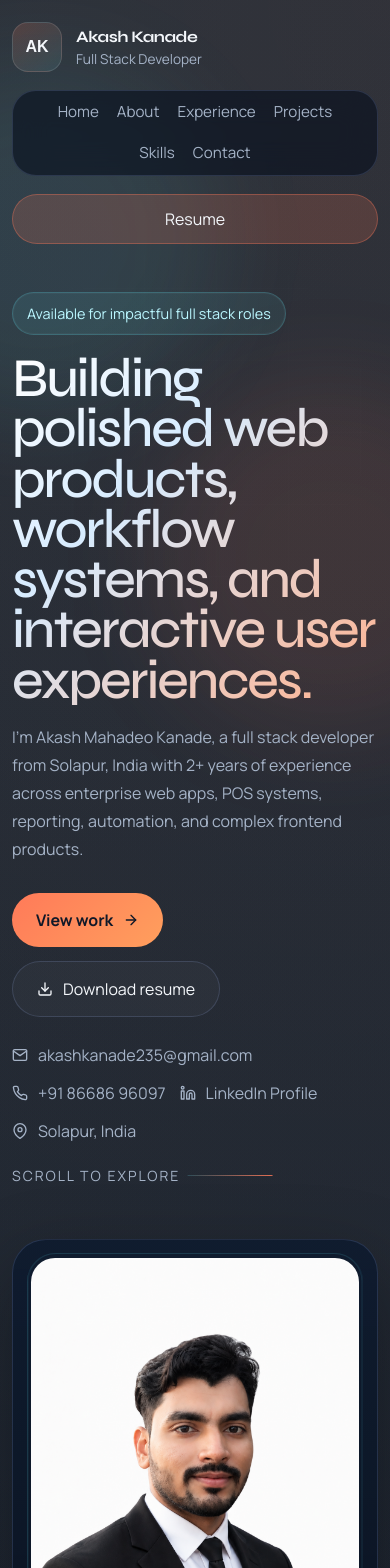
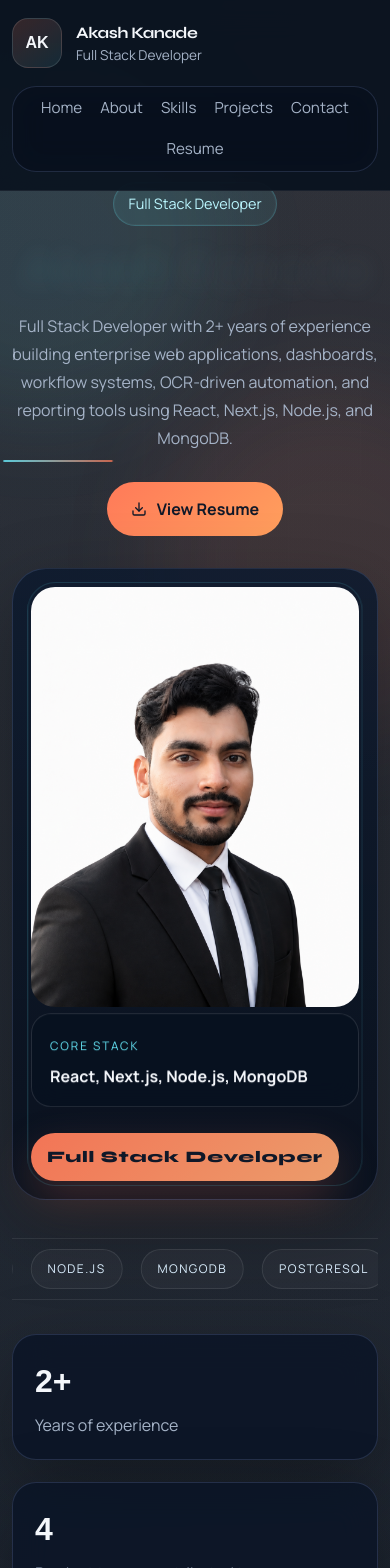
Before and after one commit to akashkanade9182/akashkanade9182.github.io, a React (Create React App) app: page / in a window 390 px wide. Shown: the top 1568 px of the page. Built offline with nearby package versions, Linux system fonts and the light colour scheme.

Commit message:
profile updated

```diff
--- a/src/App.css
+++ b/src/App.css
@@ -41,7 +41,7 @@ a {
 
 .app-shell {
   position: relative;
-  overflow: hidden;
+  overflow-x: hidden;
   min-height: 100vh;
   padding-bottom: 56px;
 }
@@ -82,16 +82,27 @@ a {
   background: rgba(255, 122, 89, 0.18);
 }
 
-.site-header,
+.header-shell,
 main {
   position: relative;
   z-index: 1;
 }
 
+.header-shell {
+  position: fixed;
+  top: 0;
+  left: 0;
+  right: 0;
+  z-index: 40;
+  background: rgba(7, 16, 29, 0.88);
+  backdrop-filter: blur(18px);
+  border-bottom: 1px solid rgba(255, 255, 255, 0.06);
+}
+
 .site-header {
   width: var(--container);
   margin: 0 auto;
-  padding: 22px 0;
+  padding: 18px 0;
   display: flex;
   align-items: center;
   justify-content: space-between;
@@ -194,24 +205,85 @@ main {
 main {
   width: var(--container);
   margin: 0 auto;
+  padding-top: 110px;
 }
 
 .hero-section {
   display: grid;
-  grid-template-columns: minmax(0, 1.1fr) minmax(320px, 0.9fr);
+  grid-template-columns: minmax(0, 1fr) minmax(320px, 0.9fr);
   align-items: center;
   gap: 52px;
   min-height: calc(100vh - 108px);
-  padding: 24px 0 38px;
+  padding: 56px 0 38px;
 }
 
+.hero-copy {
+  max-width: 620px;
+}
+
+.hero-title {
+  display: inline-flex;
+  align-items: baseline;
+  gap: 0.22em;
+  flex-wrap: nowrap;
+  white-space: nowrap;
+  margin: 18px 0 18px;
+}
+
+.hero-name-line {
+  display: inline-block;
+  width: auto;
+  text-shadow: 0 0 22px rgba(103, 232, 249, 0.1);
+}
+
+.hero-name-accent {
+  background-size: 180% 180%;
+  animation: textShimmer 6s ease-in-out infinite;
+}
+
+.hero-intro {
+  position: relative;
+  min-height: 2.2em;
+}
+
+.hero-bio-inline {
+  max-width: 34ch;
+  min-height: auto;
+}
+
+.hero-intro::after {
+  content: "";
+  position: absolute;
+  left: 0;
+  bottom: -10px;
+  width: 92px;
+  height: 2px;
+  border-radius: 999px;
+  background: linear-gradient(90deg, rgba(103, 232, 249, 0.85), rgba(255, 122, 89, 0.75));
+  animation: pulseLine 2.8s ease-in-out infinite;
+}
+
+.hero-copy p {
+  max-width: 34ch;
+  margin: 0;
+}
+
+.experience-block {
+  margin-top: 48px;
+}
+
+.contact-highlight strong {
+  display: inline-flex;
+  align-items: center;
+  gap: 8px;
+}
 .hero-copy h1 {
   margin: 18px 0 18px;
   font-size: clamp(2.8rem, 5vw, 5.4rem);
   line-height: 0.92;
   letter-spacing: -0.04em;
-  max-width: 11ch;
-  text-wrap: balance;
+  max-width: none;
+  width: max-content;
   background: linear-gradient(135deg, #ffffff 0%, #d7ecff 35%, #ffb08c 100%);
   -webkit-background-clip: text;
   background-clip: text;
@@ -357,7 +429,7 @@ main {
   right: -20px;
   bottom: 28px;
   z-index: 2;
-  width: min(260px, 72%);
+  width: min(240px, 68%);
   padding: 18px;
   border: 1px solid rgba(255, 255, 255, 0.12);
   border-radius: 20px;
@@ -568,7 +640,7 @@ main {
 }
 
 .skills-grid {
-  grid-template-columns: repeat(4, minmax(0, 1fr));
+  grid-template-columns: repeat(auto-fit, minmax(180px, 1fr));
   margin-bottom: 24px;
 }
 
@@ -701,6 +773,18 @@ main {
   }
 }
 
+@keyframes textShimmer {
+  0%,
+  100% {
+    background-position: 0% 50%;
+    text-shadow: 0 0 22px rgba(103, 232, 249, 0.08);
+  }
+  50% {
+    background-position: 100% 50%;
+    text-shadow: 0 0 28px rgba(255, 176, 140, 0.18);
+  }
+}
+
 @media (max-width: 1080px) {
   .hero-section,
   .timeline-card,
@@ -722,6 +806,32 @@ main {
   .hero-section {
     min-height: auto;
     padding-top: 26px;
+    gap: 32px;
+  }
+
+  .hero-copy {
+    max-width: 820px;
+    margin: 0 auto;
+    text-align: center;
+  }
+
+  .hero-name-line {
+  display: inline-block;
+  width: auto;
+  text-shadow: 0 0 22px rgba(103, 232, 249, 0.1);
+}
+
+  .hero-copy p {
+    max-width: 32ch;
+    margin: 0 auto;
+  }
+
+  .hero-actions {
+    justify-content: center;
+  }
+
+  .hero-visual-stack {
+    width: min(100%, 520px);
   }
 
   .floating-panel {
@@ -736,6 +846,9 @@ main {
 }
 
 @media (max-width: 820px) {
+  main {
+    padding-top: 156px;
+  }
   .site-header {
     flex-direction: column;
     align-items: stretch;
@@ -767,6 +880,33 @@ main {
     padding: 48px 0;
   }
 
+  .hero-copy {
+    max-width: 100%;
+    margin: 0 auto;
+    text-align: center;
+  }
+
+  .hero-copy p {
+    max-width: 100%;
+    margin: 0 auto;
+  }
+
+  .hero-intro::after {
+  content: "";
+  position: absolute;
+  left: 0;
+  bottom: -10px;
+  width: 92px;
+  height: 2px;
+  border-radius: 999px;
+  background: linear-gradient(90deg, rgba(103, 232, 249, 0.85), rgba(255, 122, 89, 0.75));
+  animation: pulseLine 2.8s ease-in-out infinite;
+}
+
+  .hero-actions {
+    justify-content: center;
+  }
+
   .hero-copy h1 {
     font-size: clamp(2.35rem, 14vw, 3.8rem);
   }
@@ -781,12 +921,17 @@ main {
   }
 
   .glass-card,
-  .project-card,
-  .skill-group,
-  .timeline-card,
-  .contact-panel,
-  .stat-card {
+.project-card,
+.skill-group,
+.timeline-card,
+.contact-panel,
+.stat-card,
+.hero-bio-card {
     padding: 22px;
+  }
+
+  .hero-visual-stack {
+    width: 100%;
   }
 
   .floating-panel {
--- a/src/App.js
+++ b/src/App.js
@@ -2,7 +2,6 @@ import { useState } from "react";
 import "./App.css";
 import { motion } from "framer-motion";
 import {
-  FiArrowRight,
   FiDownload,
   FiGithub,
   FiLinkedin,
@@ -18,10 +17,10 @@ const CONTACT_ENDPOINT = "https://formsubmit.co/ajax/akashkanade235@gmail.com";
 const navLinks = [
   { label: "Home", href: "#home" },
   { label: "About", href: "#about" },
-  { label: "Experience", href: "#experience" },
+  { label: "Skills", href: "#skills" },
   { label: "Projects", href: "#projects" },
-  { label: "Skills", href: "#skills" },
   { label: "Contact", href: "#contact" },
+  { label: "Resume", href: resumeFile, isResume: true },
 ];
 
 const quickStats = [
@@ -144,6 +143,17 @@ const skillGroups = [
     title: "Specialized",
     items: ["Electron", "OCR", "Git", "Postman", "Workflow Design"],
   },
+  {
+    title: "Soft Skills",
+    items: [
+      "Communication",
+      "Problem Solving",
+      "Team Collaboration",
+      "Ownership",
+      "Adaptability",
+      "Time Management",
+    ],
+  },
 ];
 
 const education = [
@@ -177,6 +187,26 @@ const staggerBlock = {
     transition: {
       staggerChildren: 0.12,
     },
+  },
+};
+
+const nameReveal = {
+  hidden: {},
+  show: {
+    transition: {
+      staggerChildren: 0.16,
+      delayChildren: 0.08,
+    },
+  },
+};
+
+const nameLine = {
+  hidden: { opacity: 0, y: 34, filter: "blur(10px)" },
+  show: {
+    opacity: 1,
+    y: 0,
+    filter: "blur(0px)",
+    transition: { duration: 0.85, ease: "easeOut" },
   },
 };
 
@@ -218,6 +248,22 @@ function App() {
   });
   const [contactStatus, setContactStatus] = useState(null);
   const [isSubmitting, setIsSubmitting] = useState(false);
+
+  const handleResumeClick = (event) => {
+    event.preventDefault();
+
+    const newTab = window.open(resumeFile, "_blank", "noopener,noreferrer");
+    if (newTab) {
+      newTab.opener = null;
+    }
+
+    const downloadLink = document.createElement("a");
+    downloadLink.href = resumeFile;
+    downloadLink.download = "Akash-Kanade-Resume.pdf";
+    document.body.appendChild(downloadLink);
+    downloadLink.click();
+    downloadLink.remove();
+  };
 
   const handleContactChange = (event) => {
     const { name, value } = event.target;
@@ -261,8 +307,7 @@ function App() {
 
       setContactStatus({
         type: "success",
-        message:
-          "Message sent successfully.",
+        message: "Message sent successfully.",
       });
 
       setContactForm({
@@ -289,6 +334,7 @@ function App() {
       <div className="page-glow page-glow-right" />
       <div className="page-grid" />
 
+      <div className="header-shell">
         <header className="site-header">
           <a className="brand-mark" href="#home">
             <span>AK</span>
@@ -299,17 +345,27 @@ function App() {
           </a>
 
           <nav className="main-nav" aria-label="Primary navigation">
-          {navLinks.map((link) => (
-            <a key={link.href} href={link.href}>
+            {navLinks.map((link) =>
+              link.isResume ? (
+                <a
+                  key={link.label}
+                  href={link.href}
+                  onClick={handleResumeClick}
+                  target="_blank"
+                  rel="noopener noreferrer"
+                  download="Akash-Kanade-Resume.pdf"
+                >
                   {link.label}
                 </a>
-          ))}
+              ) : (
+                <a key={link.label} href={link.href}>
+                  {link.label}
+                </a>
+              ),
+            )}
           </nav>
-
-        <a className="header-cta" href={resumeFile} target="_blank" rel="noreferrer">
-          Resume
-        </a>
         </header>
+      </div>
 
       <main>
         <section className="hero-section" id="home">
@@ -322,23 +378,30 @@ function App() {
             <motion.span
               className="hero-badge"
               variants={fadeUp}
-              transition={{ duration: 0.6, ease: "easeOut" }}
+              transition={{ duration: 0.55, ease: "easeOut" }}
             >
-              Available for impactful full stack roles
+              Full Stack Developer
             </motion.span>
             <motion.h1
-              variants={fadeUp}
-              transition={{ duration: 0.7, ease: "easeOut" }}
+              className="hero-title"
+              variants={nameReveal}
             >
-              Building polished web products, workflow systems, and interactive user experiences.
+              <motion.span className="hero-name-line" variants={nameLine}>
+                Akash
+              </motion.span>
+              <motion.span className="hero-name-line hero-name-accent" variants={nameLine}>
+                Kanade
+              </motion.span>
             </motion.h1>
             <motion.p
+              className="hero-intro hero-bio-inline"
               variants={fadeUp}
-              transition={{ duration: 0.7, ease: "easeOut" }}
+              transition={{ duration: 0.8, delay: 0.18, ease: "easeOut" }}
             >
-              I'm Akash Mahadeo Kanade, a full stack developer from Solapur, India with 2+ years
-              of experience across enterprise web apps, POS systems, reporting, automation, and
-              complex frontend products.
+              Full Stack Developer with 2+ years of experience building enterprise
+              web applications, dashboards, workflow systems, OCR-driven
+              automation, and reporting tools using React, Next.js, Node.js,
+              and MongoDB.
             </motion.p>
 
             <motion.div
@@ -346,59 +409,26 @@ function App() {
               variants={fadeUp}
               transition={{ duration: 0.7, ease: "easeOut" }}
             >
-              <a className="primary-btn" href="#projects">
-                View work <FiArrowRight />
-              </a>
-              <a className="secondary-btn" href={resumeFile} target="_blank" rel="noreferrer">
-                <FiDownload /> Download resume
-              </a>
-            </motion.div>
-
-            <motion.div
-              className="hero-meta"
-              variants={fadeUp}
-              transition={{ duration: 0.7, ease: "easeOut" }}
-            >
-              <div>
-                <FiMail />
-                <a href="mailto:akashkanade235@gmail.com">akashkanade235@gmail.com</a>
-              </div>
-              <div>
-                <FiPhone />
-                <a href="tel:+918668696097">+91 86686 96097</a>
-              </div>
-              <div>
-                <FiLinkedin />
               <a
-                  href="https://www.linkedin.com/in/akash-kanade-b0ba8a421"
+                className="primary-btn"
+                href={resumeFile}
+                onClick={handleResumeClick}
                 target="_blank"
                 rel="noreferrer"
+                download="Akash-Kanade-Resume.pdf"
               >
-                  LinkedIn Profile
+                <FiDownload /> View Resume
               </a>
-              </div>
-              <div>
-                <FiMapPin />
-                <span>Solapur, India</span>
-              </div>
-            </motion.div>
-
-            <motion.div
-              className="hero-scroll-cue"
-              variants={fadeUp}
-              transition={{ duration: 0.7, ease: "easeOut" }}
-            >
-              <span>Scroll to explore</span>
-              <div className="scroll-line" />
             </motion.div>
           </motion.div>
 
           <motion.div
             className="hero-visual"
-            initial={{ opacity: 0, scale: 0.92 }}
-            animate={{ opacity: 1, scale: 1 }}
-            transition={{ duration: 0.8, delay: 0.15, ease: "easeOut" }}
+            initial={{ opacity: 0, x: 40, scale: 0.94 }}
+            animate={{ opacity: 1, x: 0, scale: 1 }}
+            transition={{ duration: 0.85, delay: 0.2, ease: "easeOut" }}
           >
+            <div className="hero-visual-stack">
               <div className="portrait-card">
                 <div className="portrait-ring" />
                 <div className="hero-orbit hero-orbit-one" />
@@ -409,6 +439,8 @@ function App() {
                   <strong>React, Next.js, Node.js, MongoDB</strong>
                 </div>
                 <div className="hero-stamp">Full Stack Developer</div>
+              </div>
+
             </div>
           </motion.div>
         </section>
@@ -456,9 +488,9 @@ function App() {
             >
               <h3>What I bring</h3>
               <p>
-                I've worked across marketing automation, workshop management, cinema systems,
+                I&apos;ve worked across marketing automation, workshop management, cinema systems,
                 reporting tools, invoice workflows, and interactive product experiences. That
-                means I'm comfortable moving from UI to API to database design and into
+                means I&apos;m comfortable moving from UI to API to database design and into
                 specialized domains when the product needs it.
               </p>
             </motion.article>
@@ -476,16 +508,15 @@ function App() {
                 <li>I focus on scalable features, not just screens.</li>
                 <li>I enjoy turning complex flows into simple user journeys.</li>
                 <li>I value production stability, performance, and maintainable code.</li>
-                <li>I'm always learning and adapting to new technologies quickly.</li>
+                <li>I&apos;m always learning and adapting to new technologies quickly.</li>
               </ul>
             </motion.article>
           </div>
-        </section>
 
-        <section className="content-section" id="experience">
+          <div className="experience-block">
             <SectionTitle
               eyebrow="Experience"
-            title="Hands-on delivery across product engineering, reporting, automation, and product tools."
+              title="Career progression across product engineering, reporting, and automation."
               description="A quick view of the teams and responsibilities that shaped my current skill set."
             />
 
@@ -516,53 +547,14 @@ function App() {
                 </motion.article>
               ))}
             </div>
-        </section>
-
-        <section className="content-section" id="projects">
-          <SectionTitle
-            eyebrow="Project Highlights"
-            title="Work that reflects the kind of systems I enjoy building."
-            description="These highlights come directly from my recent experience and show both technical depth and business impact."
-          />
-
-          <div className="project-grid">
-            {featuredProjects.map((project, index) => (
-              <motion.article
-                key={project.title}
-                className="project-card"
-                variants={fadeUp}
-                initial="hidden"
-                whileInView="show"
-                viewport={{ once: true, amount: 0.2 }}
-                transition={{ duration: 0.55, delay: index * 0.08 }}
-              >
-                <div className="project-head">
-                  <span>{project.tag}</span>
-                  <h3>{project.title}</h3>
-                  <p>{project.description}</p>
-                </div>
-                <ul className="feature-list">
-                  {project.points.map((point) => (
-                    <li key={point}>{point}</li>
-                  ))}
-                </ul>
-                <div className="chip-wrap">
-                  {project.stack.map((tech) => (
-                    <span key={tech} className="chip">
-                      {tech}
-                    </span>
-                  ))}
-                </div>
-              </motion.article>
-            ))}
           </div>
         </section>
 
         <section className="content-section skills-section" id="skills">
           <SectionTitle
             eyebrow="Skills"
-            title="A strong full stack foundation with room for specialized product work."
-            description="I'm comfortable across frontend, backend, database, and niche technical areas like OCR and workflow automation."
+            title="Technical skills supported by strong communication and collaboration."
+            description="This section covers both technical and soft skills, including frontend, backend, databases, product tooling, and the way I work with teams."
           />
 
           <div className="skills-grid">
@@ -627,11 +619,51 @@ function App() {
           </div>
         </section>
 
+        <section className="content-section" id="projects">
+          <SectionTitle
+            eyebrow="Project Highlights"
+            title="Four project highlights that reflect the systems I enjoy building."
+            description="These highlights come directly from my recent experience and show both technical depth and business impact."
+          />
+
+          <div className="project-grid">
+            {featuredProjects.map((project, index) => (
+              <motion.article
+                key={project.title}
+                className="project-card"
+                variants={fadeUp}
+                initial="hidden"
+                whileInView="show"
+                viewport={{ once: true, amount: 0.2 }}
+                transition={{ duration: 0.55, delay: index * 0.08 }}
+              >
+                <div className="project-head">
+                  <span>{project.tag}</span>
+                  <h3>{project.title}</h3>
+                  <p>{project.description}</p>
+                </div>
+                <ul className="feature-list">
+                  {project.points.map((point) => (
+                    <li key={point}>{point}</li>
+                  ))}
+                </ul>
+                <div className="chip-wrap">
+                  {project.stack.map((tech) => (
+                    <span key={tech} className="chip">
+                      {tech}
+                    </span>
+                  ))}
+                </div>
+              </motion.article>
+            ))}
+          </div>
+        </section>
+
         <section className="content-section contact-section" id="contact">
           <SectionTitle
             eyebrow="Contact"
-            title="Let's build something useful, polished, and reliable."
-            description="If you're hiring for a full stack role or want help on a product-heavy web project, I'd be happy to connect."
+            title="Let&apos;s build something useful, polished, and reliable."
+            description="If you&apos;re hiring for a full stack role or want help on a product-heavy web project, I&apos;d be happy to connect."
           />
 
           <div className="contact-panel">
@@ -685,8 +717,10 @@ function App() {
                   <strong>Hiring, freelance work, and collaboration</strong>
                 </div>
                 <div className="contact-highlight">
-                  <span>Inbox</span>
-                  <strong>Messages go to akashkanade235@gmail.com</strong>
+                  <span>Location</span>
+                  <strong>
+                    <FiMapPin /> Solapur, India
+                  </strong>
                 </div>
               </div>
             </motion.div>
@@ -701,9 +735,7 @@ function App() {
             >
               <span>Message Me</span>
               <h3>Write to me and send the message directly from the website.</h3>
-              <p>
-                Fill in the form and it will be sent directly to `akashkanade235@gmail.com`.
-              </p>
+              <p>Fill in the form and it will be sent directly to `akashkanade235@gmail.com`.</p>
 
               <form className="contact-form" onSubmit={handleContactSubmit}>
                 <label htmlFor="contact-name">Name</label>
```
Lines whose indentation alone changed are shown as unchanged.
